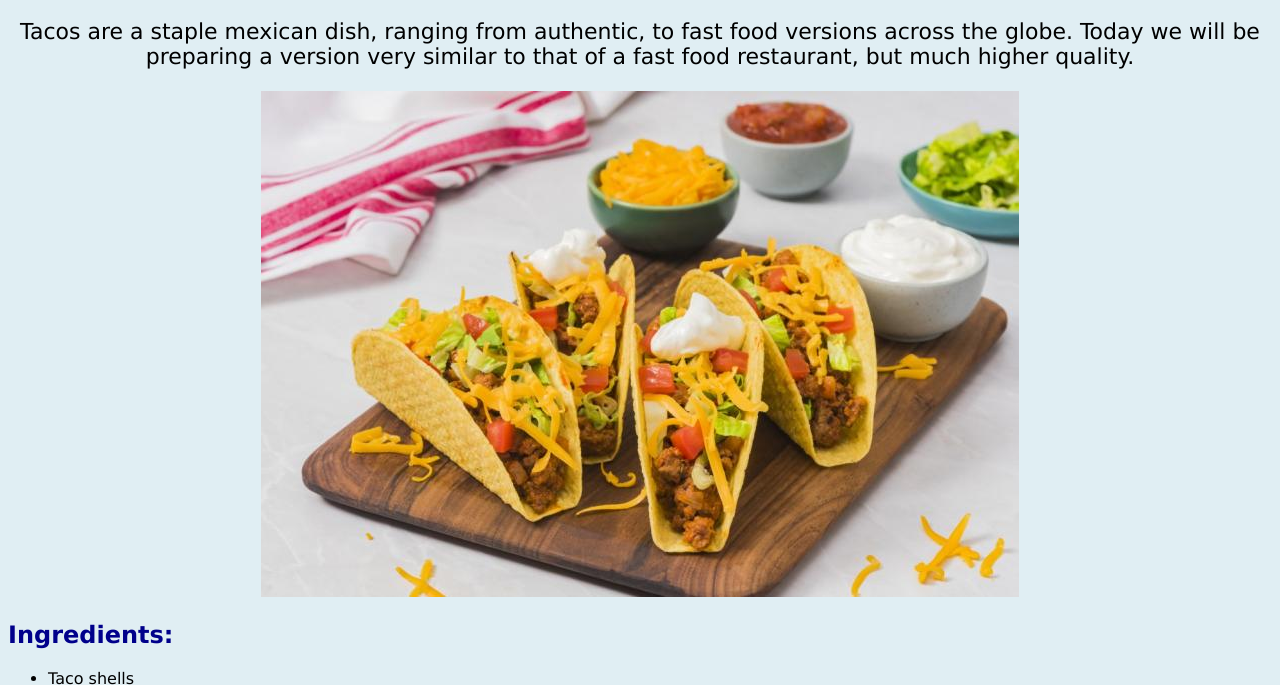
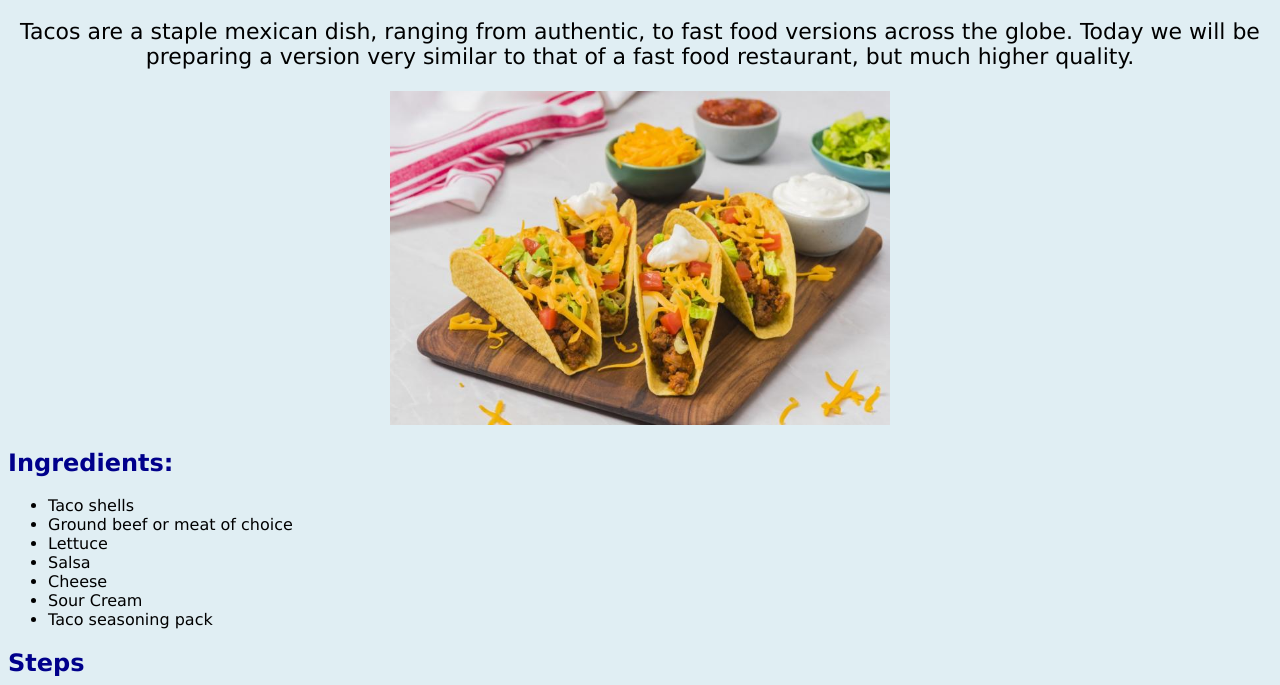
Before and after one commit to teej222/odin-recipes, a plain HTML site: page recipes/tacos.html in a window 1280 px wide. Shown: the part 112-797 px from the top of the page. Drawn offline with Linux system fonts and the light colour scheme.

Commit message:
shrunk images

```diff
--- a/recipes/tacos.html
+++ b/recipes/tacos.html
@@ -12,7 +12,7 @@
     <h1 id="header">Tacos</h1>
     <a href="../index.html">Main Page</a>
     <p class="desc">Tacos are a staple mexican dish, ranging from authentic, to fast food versions across the globe. Today we will be preparing a version very similar to that of a fast food restaurant, but much higher quality. </p>
-    <img src="../images/tacos.jpeg" alt="4 tacos on a serving tray">
+    <img src="../images/tacos.jpeg" alt="4 tacos on a serving tray" class="food">
     <h2>Ingredients:</h2>
     <ul>
         <li>Taco shells</li>
--- a/styles.css
+++ b/styles.css
@@ -12,6 +12,11 @@ body {
 .chef {
     height: 1000px;
     width: 300px;
+}
+
+.food {
+    height: auto;
+    width: 500px;
 }
 
 .desc {
```
Also changed, not shown: recipes/baked-ravioli.html (+1 -1 lines), recipes/crispy-chicken-tenderloins.html (+1 -1 lines).
